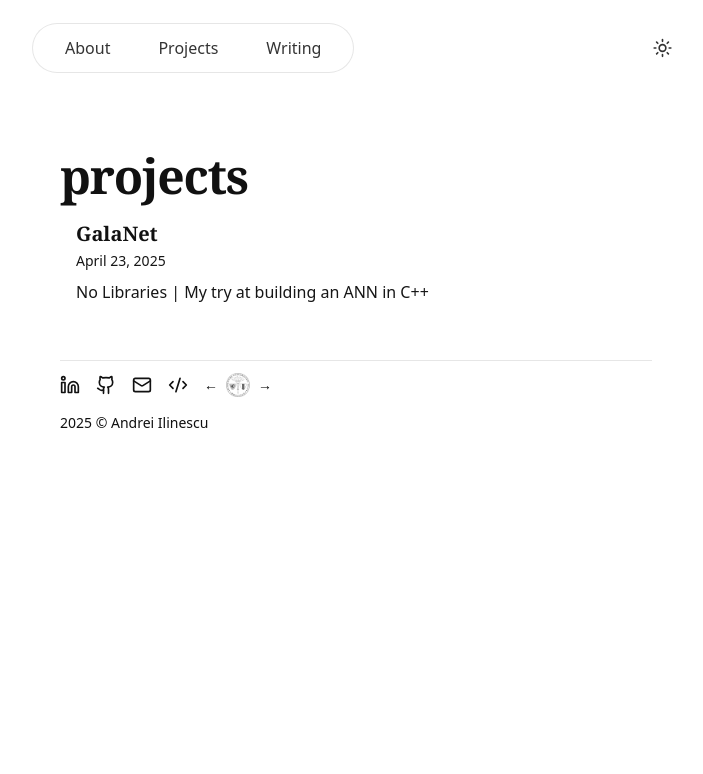
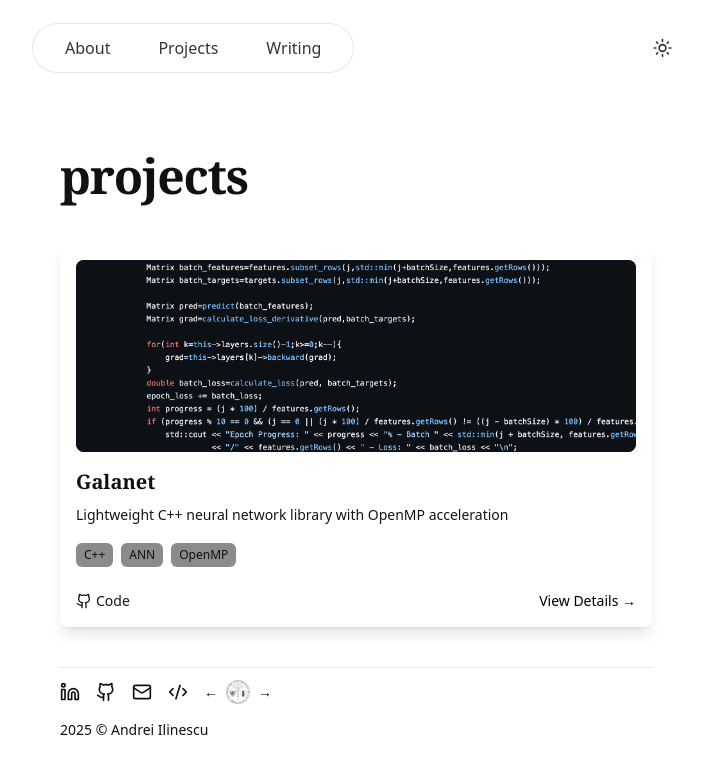
Before and after one commit to andreiilinescu/portfolio-website, a Next.js app: page /projects in a window 1280 px wide. Shown: the top 774 px of the page, without its empty margins (284-987 px from the left). Built offline with nearby package versions, Linux system fonts and the light colour scheme.

Commit message:
finished adding galanet project

```diff
--- a/src/app/components/PostCard.jsx
+++ b/src/app/components/PostCard.jsx
@@ -1,10 +1,10 @@
 import Link from 'next/link'
 
-export default function PostCard({ post,type }) {
+export default function PostCard({ post }) {
 
   return (
     <Link
-      href={`/${type}/${post.slug}`}
+      href={`/writing/${post.slug}`}
       className="block p-3 sm:p-4 rounded-lg transition-colors  hover:opacity-55 "
     >
       <article>
--- /dev/null
+++ b/src/app/components/ProjectCard.jsx
@@ -0,0 +1,110 @@
+"use client";
+import Link from 'next/link';
+import { ExternalLink, Github } from 'lucide-react';
+import { useTheme } from '../contexts/ThemeContext';
+
+export default function ProjectCard({ project, slug }) {
+  const { theme } = useTheme();
+  return (
+    <div className="block p-4 rounded-lg  transition-all duration-300 shadow-lg bg-[var(--background)] hover:scale-105">
+      <article className="space-y-4">
+        {/* Project Image */}
+        {project.image && (
+          <div className="w-full h-48 rounded-lg overflow-hidden bg-[var(--muted)] bg-opacity-10">
+            <a  href={project.url} target="_blank">
+                <img
+                src={project.image}
+                alt={project.title}
+                className="w-full h-full object-cover transition-transform duration-300 hover:scale-105"
+                />
+            </a>
+          </div>
+        )}
+
+        {/* Project Title */}
+        <a  target="_blank" href={project.url}>
+            <h2 className="text-xl font-semibold text-[var(--foreground)] hover:text-primary transition-colors">
+            {project.title}
+            </h2>
+        </a>
+
+        {/* Project Description */}
+        <p className="text-[var(--muted)] text-sm leading-relaxed mt-2">
+          {project.description}
+        </p>
+
+        {/* Tags */}
+        {project.tags && project.tags.length > 0 && (
+          <div className="flex flex-wrap gap-2">
+            {project.tags.map((tag, index) => (
+              <span
+                key={index}
+                className="px-2 py-1 text-xs rounded-md  text-[var(--foreground)] "
+                style={{ backgroundColor: "var(--dimmed)" }} // Adjust background color based on theme
+              >
+                {tag}
+              </span>
+            ))}
+          </div>
+        )}
+
+        {/* Links */}
+        <div className="flex items-center justify-between pt-2">
+          <div className="flex items-center gap-3">
+            {/* GitHub Link */}
+            {project.github && (
+              <a
+                href={project.github}
+                target="_blank"
+                rel="noopener noreferrer"
+                className="flex items-center gap-1 text-[var(--muted)] hover:text-[var(--foreground)] transition-colors text-sm"
+                aria-label="View on GitHub"
+              >
+                <Github className="h-4 w-4" />
+                <span>Code</span>
+              </a>
+            )}
+
+            {/* Live Demo Link */}
+            {project.deployment && (
+              <a
+                href={project.deployment}
+                target="_blank"
+                rel="noopener noreferrer"
+                className="flex items-center gap-1 text-[var(--muted)] hover:text-[var(--foreground)] transition-colors text-sm"
+                aria-label="View live demo"
+              >
+                <ExternalLink className="h-4 w-4" />
+                <span>Demo</span>
+              </a>
+            )}
+
+            {/* External URL (if different from GitHub/deployment) */}
+            {project.url && project.url !== project.github && project.url !== project.deployment && (
+              <a
+                href={project.url}
+                target="_blank"
+                rel="noopener noreferrer"
+                className="flex items-center gap-1 text-[var(--muted)] hover:text-[var(--foreground)] transition-colors text-sm"
+                aria-label="Visit project"
+              >
+                <ExternalLink className="h-4 w-4" />
+                <span>Visit</span>
+              </a>
+            )}
+          </div>
+
+          {/* View Details Link */}
+          {slug && (
+            <Link
+              href={`/writing/${slug}`}
+              className="text-sm text-primary hover:underline font-medium"
+            >
+              View Details →
+            </Link>
+          )}
+        </div>
+      </article>
+    </div>
+  );
+}
--- a/src/app/globals.css
+++ b/src/app/globals.css
@@ -10,6 +10,7 @@
   --foreground: #111111;
   --accent: #010101;
   --muted: #161616;
+  --dimmed: #8b8b8b;
   --gradient-color-1: #b9beff;
   --gradient-color-2: #6ec3f4;
   --gradient-color-3: #eae2ff;
@@ -26,6 +27,7 @@
   --foreground: #f5f5f5;
   --accent: #98b2b7; /* cyan-400 */
   --muted: #d6d9df;  /* gray-400 */
+  --dimmed: #a0a0a0; /* gray-500 */
   --gradient-color-1: #8b91e0;
   --gradient-color-2: rgb(224, 148, 66);
   --gradient-color-3: #363636;  /*accent */
--- a/src/app/lib/posts.js
+++ b/src/app/lib/posts.js
@@ -1,9 +1,9 @@
 import fs from "fs";
 import path from "path";
 import matter from "gray-matter";
+const postsDirectory = path.join(process.cwd(), `src/app/writing/posts`);
 
-export function getAllPosts(type = "writing") {
-  const postsDirectory = path.join(process.cwd(), `src/app/${type}/posts`);
+export function getAllPosts() {
   const fileNames = fs.readdirSync(postsDirectory);
   const allPostsData = fileNames
     .filter((fileName) => fileName.endsWith(".mdx"))
@@ -22,8 +22,7 @@ export function getAllPosts(type = "writing") {
   return allPostsData.sort((a, b) => (a.date < b.date ? 1 : -1));
 }
 
-export function getPostBySlug(slug, type = "writing") {
-  const postsDirectory = path.join(process.cwd(), `src/app/${type}/posts`);
+export function getPostBySlug(slug) {
   const fullPath = path.join(postsDirectory, `${slug}.mdx`);
 
   // Check if file exists
--- /dev/null
+++ b/src/app/lib/projects.js
@@ -0,0 +1,21 @@
+import fs from "fs";
+import path from "path";
+const postsDirectory = path.join(process.cwd(), `src/app/projects/posts`);
+
+export function getAllProjects() {
+  const fileNames = fs.readdirSync(postsDirectory);
+  const allPostsData = fileNames
+    .filter((fileName) => fileName.endsWith(".json"))
+    .map((fileName) => {
+      const id = fileName.replace(/\.json$/, "");
+      const fullPath = path.join(postsDirectory, fileName);
+      const fileContents = fs.readFileSync(fullPath, "utf8");
+      const data = JSON.parse(fileContents);
+      return {
+        id,
+        ...data,
+      };
+    });
+
+  return allPostsData.sort((a, b) => (a.date < b.date ? 1 : -1));
+}
--- a/src/app/projects/[slug]/page.jsx
+++ /dev/null
@@ -1,37 +0,0 @@
-import { getPostBySlug } from '../../lib/posts';
-import { compileMDX } from 'next-mdx-remote/rsc';
-import { notFound } from 'next/navigation';
-import HeaderSecondary from '@/app/components/HeaderSecondary';
-import Footer from '@/app/components/Footer';
-import  PostContent  from '@/app/components/PostContent';
-export default async function PostPage({ params }) {
-    const { slug } = await params;
-    const post = getPostBySlug(slug,"projects");
-
-    if (!post) return notFound();
-
-    const { content, frontmatter } = await compileMDX({
-        source: post.content,
-    });
-
-    return (
-        <div className="w-full h-full bg-[var(--background)]">
-                    <div  className="flex flex-col items-center      min-h-screen ">
-                        <div className='max-w-2xl md:max-w-3xl w-full z-50 py-2'>
-                                <HeaderSecondary />
-                            <div className="pt-16 px-4 sm:px-8 lg:px-10">
-                                <h1 className="font-bold text-[var(--foreground)] text-3xl md:text-5xl tracking-tight mb-1 flex  transition-opacity duration-600  opacity-100 ease-in ">{post.metadata.title}</h1>
-                                <p className="text-sm text-[var(--muted)] mb-6">
-                                    {new Date(post.metadata.date).toLocaleDateString()}
-                                </p>
-                                <PostContent content={content} />
-                            </div>
-                            <div className='px-6 sm:px-8 lg:px-10 py-10'>
-                                <hr  className='mb-3 border-[var(--foreground)] opacity-10' />
-                                <Footer />
-                            </div>
-                        </div>
-                    </div>
-                </div>
-    );
-}
--- a/src/app/projects/page.js
+++ b/src/app/projects/page.js
@@ -1,9 +1,9 @@
 import HeaderSecondary from "../components/HeaderSecondary";
 import Footer from "../components/Footer";
-import PostCard from "../components/PostCard";
-import { getAllPosts } from "../lib/posts";
-const posts = getAllPosts("projects");
+import ProjectCard from "../components/ProjectCard";
+import { getAllProjects } from "../lib/projects";
 export default function Projects() {
+  const projects = getAllProjects();
   return (
     <div className="w-full h-full bg-[var(--background)]">
       <div className="flex flex-col items-center      min-h-screen ">
@@ -13,9 +13,9 @@ export default function Projects() {
             <h1 className="font-bold text-[var(--foreground)] text-3xl md:text-5xl tracking-tight mb-1 flex  transition-opacity duration-600  opacity-100 ease-in ">
               projects
             </h1>
-            <div className="space-y-4">
-              {posts.map((post) => (
-                <PostCard key={post.id} post={post} type="projects" />
+            <div className="space-y-4 pt-10">
+              {projects.map((post) => (
+                <ProjectCard key={post.id} project={post} slug={post.id} />
               ))}
             </div>
           </div>
--- /dev/null
+++ b/src/app/projects/posts/galanet.json
@@ -0,0 +1,13 @@
+{
+    "image":"galanet.png    ",
+    "title":"Galanet",
+    "description":"Lightweight C++ neural network library with OpenMP acceleration",
+    "url":"https://github.com/andreiilinescu/galanet",
+    "github":"https://github.com/andreiilinescu/galanet",
+    "deployment":"",
+    "tags":[
+        "C++",
+        "ANN",
+        "OpenMP"
+    ]
+}
--- a/src/app/writing/[slug]/page.jsx
+++ b/src/app/writing/[slug]/page.jsx
@@ -6,7 +6,7 @@ import Footer from '@/app/components/Footer';
 import PostContent from '@/app/components/PostContent';
 export default async function PostPage({ params }) {
   const { slug } = await params;
-  const post = getPostBySlug(slug,"writing");
+  const post = getPostBySlug(slug);
 
   if (!post) return notFound();
 
--- a/src/app/writing/page.js
+++ b/src/app/writing/page.js
@@ -3,7 +3,7 @@ import Footer from "../components/Footer";
 import AsciiSphere from "../components/AsciiSphere";
 import PostCard from "../components/PostCard";
 import { getAllPosts } from "../lib/posts";
-const posts = getAllPosts("writing");
+const posts = getAllPosts();
 export default function Blog() {
   return (
     <div className="w-full h-full bg-[var(--background)]">
@@ -16,7 +16,7 @@ export default function Blog() {
             </h1>
             <div className="space-y-4">
               {posts.map((post) => (
-                <PostCard key={post.id} post={post} type="writing" />
+                <PostCard key={post.id} post={post} />
               ))}
             </div>
             <hr className="mb-3 mt-3 sm:mt-5 md:mt-10 lg:mt-20 border-[var(--foreground)] opacity-10" />
--- a/src/app/projects/posts/galanet.mdx
+++ b/src/app/writing/posts/galanet.mdx
@@ -53,4 +53,6 @@ Weight Init:
 ### BackPropagation
 Now, with all the functions (and their derivatives) defined and ready to use, I was ready to get into the meat of the project. BackProp the backbone of the Neural Network.
 
-I could try to explain BackPropagation, but there are a lot of guides out there that manage to complete this feat. I particularly like [this one](https://medium.com/@sidharth.ss/the-backpropagation-2a19db0fe68f), from medium
+I could try to explain BackPropagation, but there are a lot of guides out there that manage to complete this feat. I particularly like [this one](https://medium.com/@sidharth.ss/the-backpropagation-2a19db0fe68f) from medium.
+
+Luckily, as everything the design was already really modular, given the breakdown in Layers, and functions, there wasn't too much friction.
```
Also changed, not shown: public/galanet.png (added).
